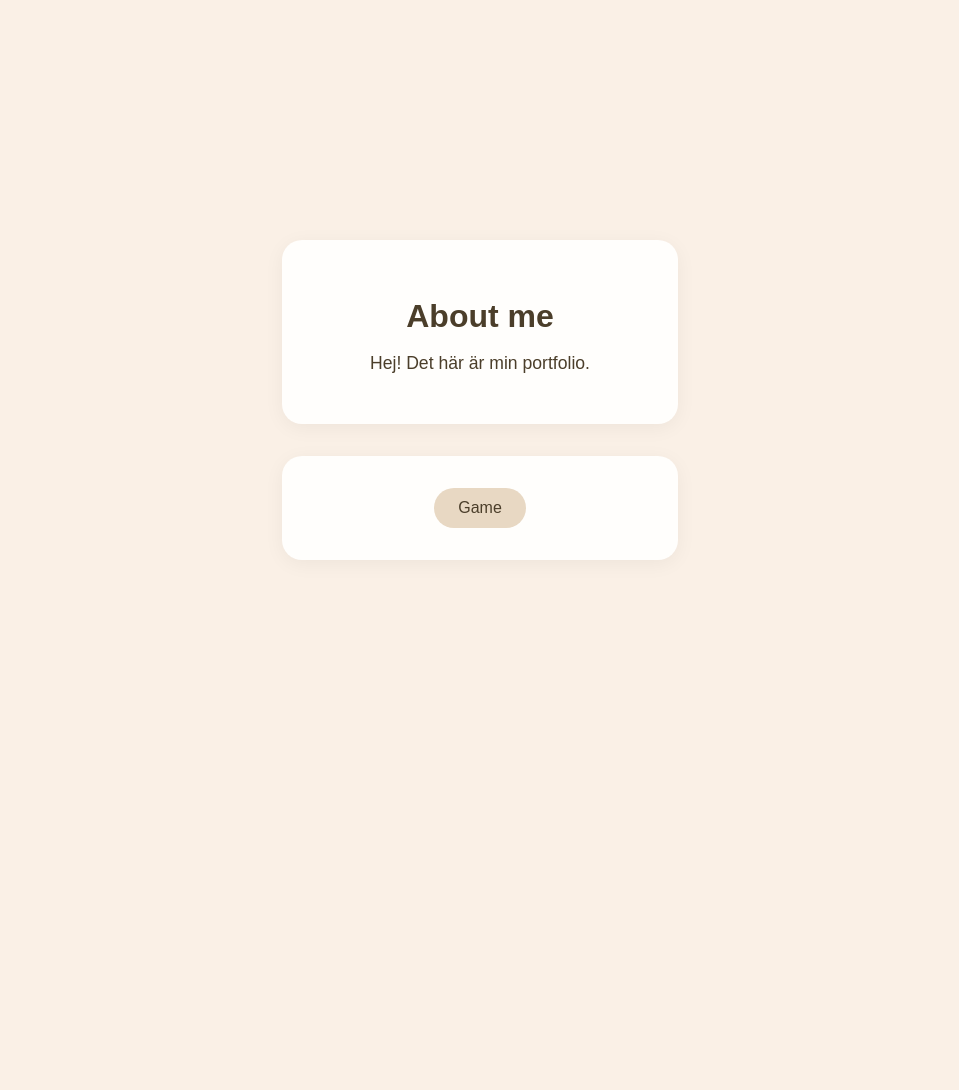
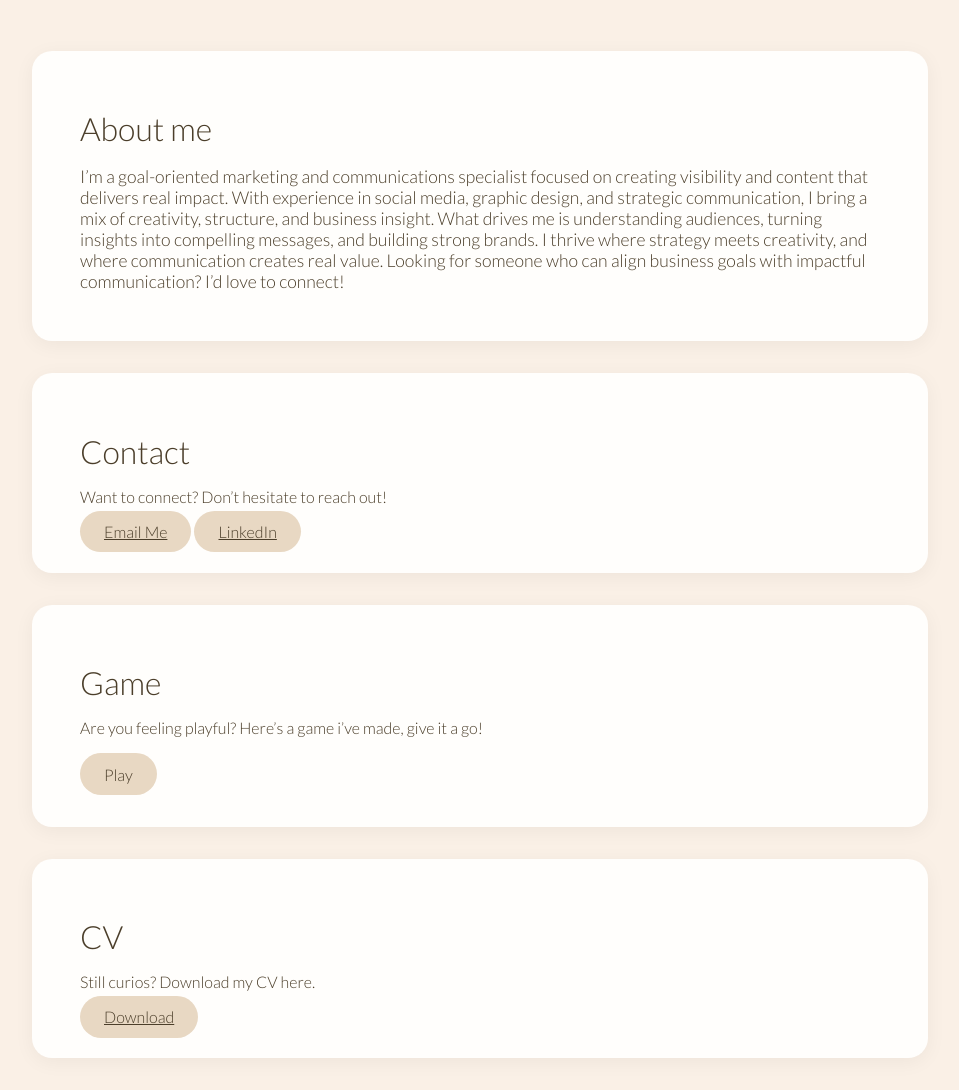
Before and after one commit to veronikalindblad/Portfolio, a plain HTML site: page index.html in a window 1280 px wide. Shown: the whole page, without its empty margins (160-1119 px from the left). Before the commit the page ends 800 px from the top, so only its background shows below. Drawn offline with Linux system fonts and the light colour scheme; a web font is replaced by a local one.

Commit message:
new front page, added CV

```diff
--- a/index.html
+++ b/index.html
@@ -3,25 +3,54 @@
 <head>
     <meta charset="utf-8">
     <meta name="viewport" content="width=device-width, initial-scale=1.0">
-    <title>Veronika Lindblad</title>
+    <title>Veronika Lindblad's Portfolio</title>
     <!-- Favicon -->
     <link rel="icon" type="image/png" href="src/media/favicon.png">
-    <link href="https://fonts.googleapis.com/css2?family=Preahvihear&display=swap" rel="stylesheet">
+    <link href="https://fonts.googleapis.com/css2?family=Lato:300&display=swap" rel="stylesheet">
     <!-- Importera CSS -->
     <link rel="stylesheet" href="src/css/portfolio.css">
 </head>
 <body>
     <div class="container">
+        <section class="hello">
+            <h1>Hello! I’m Veronika.</h1>
+        </section>
+
         <div class="card">
           <section class="about">
             <h1>About me</h1>
-            <p>Hej! Det här är min portfolio.</p>
+            <p>I’m a goal-oriented marketing and communications specialist focused on creating visibility and content that delivers real impact. With experience in social media, graphic design, and strategic communication, I bring a mix of creativity, structure, and business insight.
+                What drives me is understanding audiences, turning insights into compelling messages, and building strong brands. I thrive where strategy meets creativity, and where communication creates real value.
+                Looking for someone who can align business goals with impactful communication? I’d love to connect!</p>
           </section>
         </div>
 
         <div class="card">
-          <button class="game-button">Game</button>
+            <section class="contact">
+                <h1>Contact</h1>
+                <p>Want to connect? Don’t hesitate to reach out!</p>
+                    <a href="mailto:veronika.lindblad@gmail.com" class="game-button">Email Me</a>
+                    <a href="https://www.linkedin.com/in/veronikalindblad/" target="_blank" class="game-button">LinkedIn</a>
+    </section>
+            </section>
+        </div>
+
+        <div class="card">
+            <section class="game">
+                <h1>Game</h1>
+                <p>Are you feeling playful? Here’s a game i’ve made, give it a go!</p>
+                <button class="game-button">Play</button>
+            </section>
+        </div>
+
+        <div class="card">
+            <section class="cv">
+                <h1>CV</h1>
+                <p>Still curios? Download my CV here.</p>
+                <a href="Veronika Lindblad's CV.pdf" target="_blank" download class="game-button">Download</a>
+            </section>
         </div>
       </div>
+
 </body>
 </html>
--- a/src/css/portfolio.css
+++ b/src/css/portfolio.css
@@ -2,7 +2,8 @@ body {
     margin: 0;
     padding: 0;
     background-color: #FAF0E6;
-    font-family: 'Preahvihear', sans-serif;
+    font-family: 'Lato', sans-serif;
+    font-weight: 300;
     color: #4B3E2A;
     display: flex;
     justify-content: center;
@@ -10,35 +11,70 @@ body {
     height: 100vh;
   }
 
-  /* Huvudcontainer */
   .container {
     display: flex;
     flex-direction: column;
     align-items: center;
     gap: 2rem;
+    padding: 2rem 3rem;
+    margin-top: 7rem;
   }
 
-  /* Kort/ruta */
   .card {
     background-color: #fffefc;
     border-radius: 20px;
     padding: 2rem 3rem;
     box-shadow: 0 4px 20px rgba(0, 0, 0, 0.05);
-    text-align: center;
-    width: 300px;
+    text-align: left;
+    width: 800px;
   }
 
-  /* About text */
   .about h1 {
     font-size: 2rem;
     margin-bottom: 0.5rem;
+    font-family: 'Lato', sans-serif;
+    font-weight: 300;
   }
 
   .about p {
     font-size: 1.1rem;
+    font-family: 'Lato', sans-serif;
+    font-weight: 300;
   }
 
-  /* Knapp */
+  .hello h1 {
+    font-size: 4rem;
+    margin-bottom: 0.5rem;
+    margin-top: 5rem;
+    font-family: 'Lato', sans-serif;
+    font-weight: 300;
+    text-align: left;
+  }
+
+  .game h1 {
+    font-size: 2rem;
+    margin-bottom: 0.5rem;
+    font-family: 'Lato', sans-serif;
+    font-weight: 300;
+    text-align: left;
+  }
+
+  .cv h1 {
+    font-size: 2rem;
+    margin-bottom: 0.5rem;
+    font-family: 'Lato', sans-serif;
+    font-weight: 300;
+    text-align: left;
+  }
+
+  .contact h1 {
+    font-size: 2rem;
+    margin-bottom: 0.5rem;
+    font-family: 'Lato', sans-serif;
+    font-weight: 300;
+    text-align: left;
+  }
+
   .game-button {
     padding: 0.7rem 1.5rem;
     background-color: #e8d8c3;
@@ -48,6 +84,8 @@ body {
     font-size: 1rem;
     cursor: pointer;
     transition: background-color 0.3s ease, transform 0.2s ease;
+    font-family: 'Lato', sans-serif;
+    font-weight: 300;
   }
 
   .game-button:hover {
```
Also changed, not shown: 1 other file.
